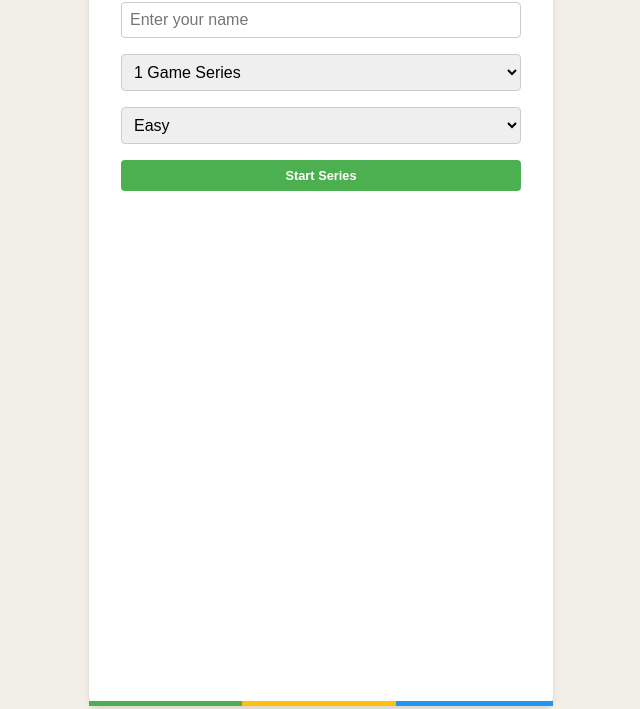
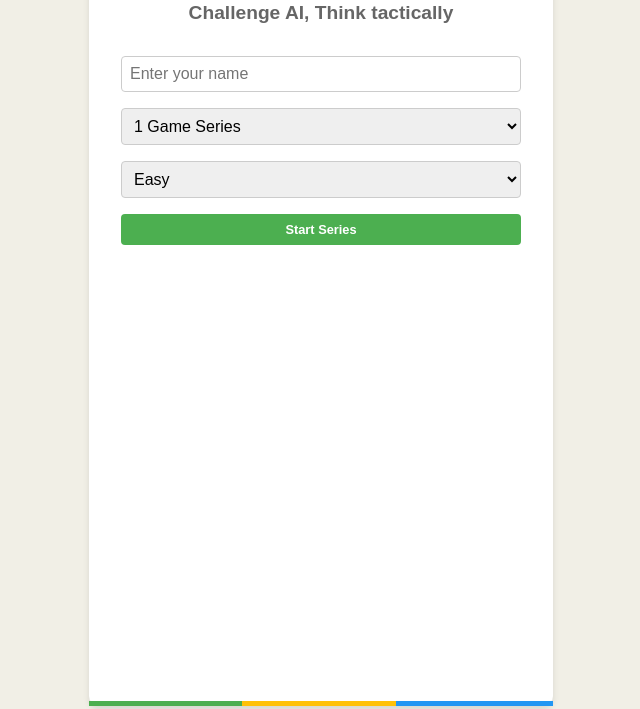
Before and after one commit to iniyan/Tic-Tac-Toe-Trio, a website with bundled scripts: page index.html in a window 1280 px wide. Shown: the part 91-800 px from the top of the page, without its empty margins (319-959 px from the left). Built offline with nearby package versions, Linux system fonts and the light colour scheme.

Commit message:
Minor UIfixes

```diff
--- a/index.html
+++ b/index.html
@@ -10,6 +10,7 @@
     <div class="container">
         <div class="header">
             <h1>Tic Tac Toe Trio</h1>
+            <h2>Challenge AI, Think tactically</h2>
             <button id="help-button" class="btn-icon">!</button>
         </div>
 
```
